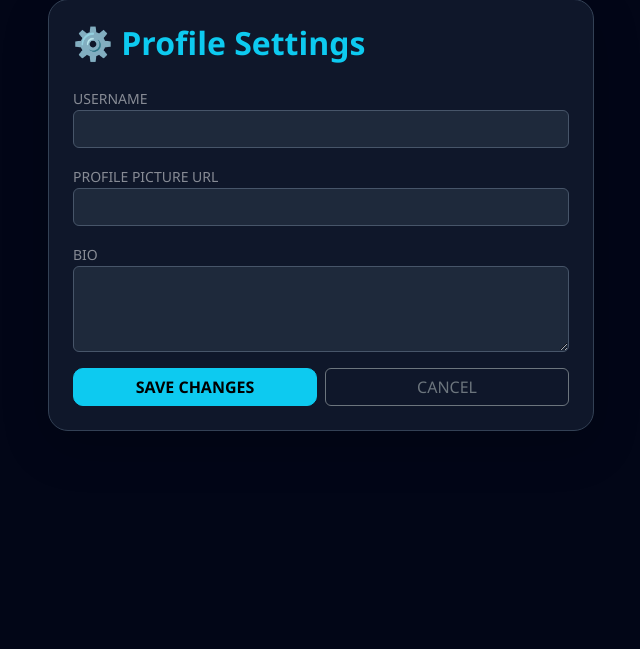
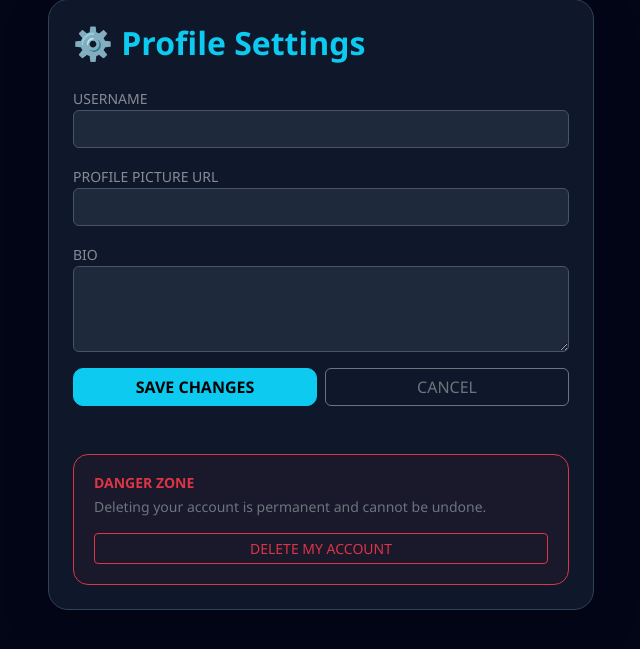
Before and after one commit to ANWI18/tech_social, a Flask app: page /settings in a window 1280 px wide. Shown: the part 51-700 px from the top of the page, without its empty margins (319-959 px from the left). Run offline with Flask 3, Linux system fonts and the light colour scheme; the visitor is signed in with stand-in values (Sample User, id 1); data that the repository does not hold is empty; some libraries are stand-ins or nearby versions.

Commit message:
Update settings.html

```diff
--- a/templates/settings.html
+++ b/templates/settings.html
@@ -9,6 +9,14 @@
         .card { background: #0f172a; border: 1px solid #334155; border-radius: 20px; }
         .form-control { background: #1e293b !important; color: white !important; border: 1px solid #475569 !important; }
         .btn-info { font-weight: bold; border-radius: 10px; }
+        /* Style for the Danger Zone */
+        .danger-zone {
+            margin-top: 30px;
+            padding: 20px;
+            border: 1px solid #dc3545;
+            border-radius: 15px;
+            background: rgba(220, 53, 69, 0.05);
+        }
     </style>
 </head>
 <body>
@@ -35,7 +43,15 @@
                         <a href="/" class="btn btn-outline-secondary w-100">CANCEL</a>
                     </div>
                 </form>
-            </div>
+
+                <div class="danger-zone mt-5">
+                    <h5 class="text-danger fw-bold small mb-1">DANGER ZONE</h5>
+                    <p class="text-secondary small mb-3">Deleting your account is permanent and cannot be undone.</p>
+                    <form action="/delete_account" method="POST" onsubmit="return confirm('WARNING: Are you sure you want to permanently delete your account?')">
+                        <button type="submit" class="btn btn-outline-danger btn-sm w-100">DELETE MY ACCOUNT</button>
+                    </form>
+                </div>
+                </div>
         </div>
     </div>
 </div>
```
